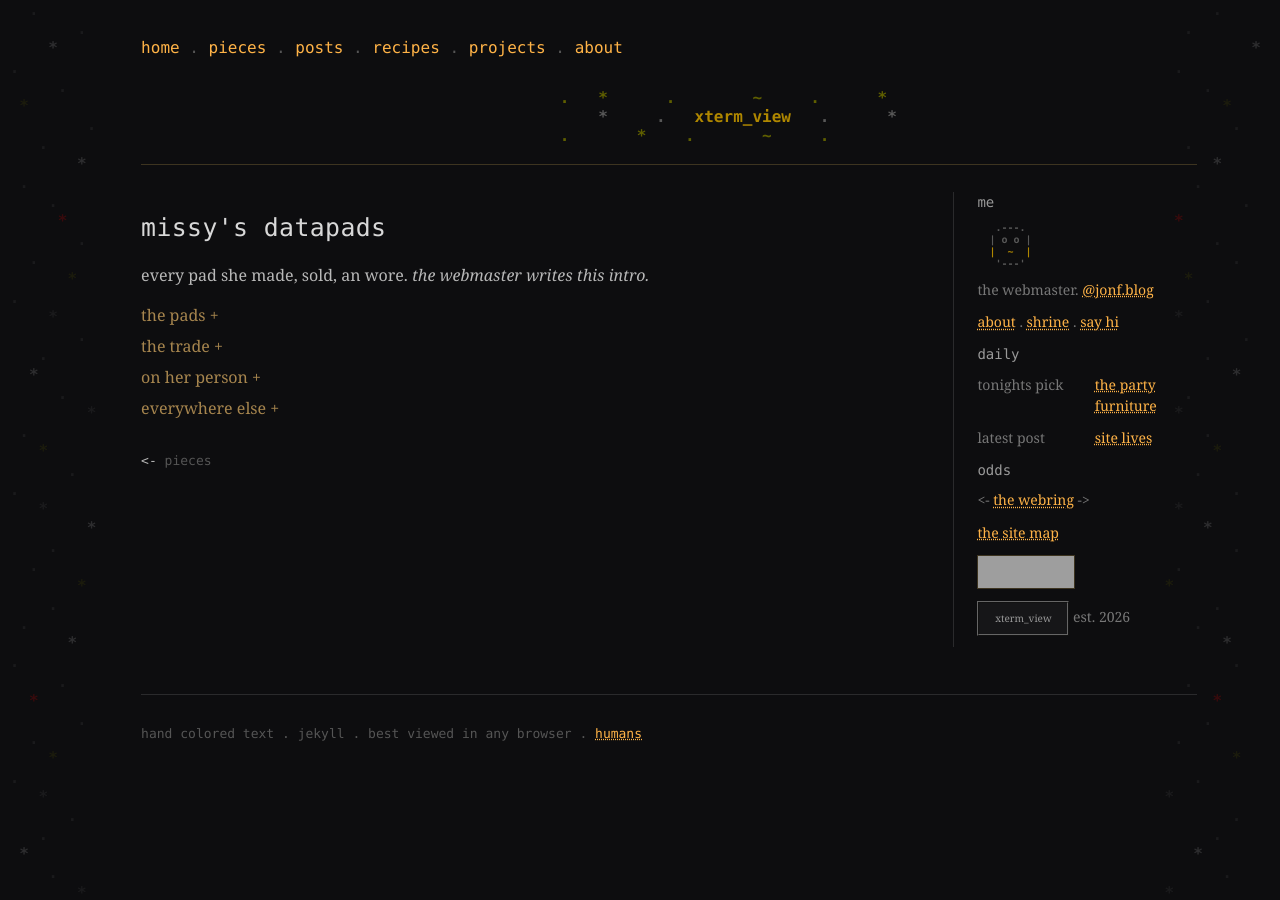
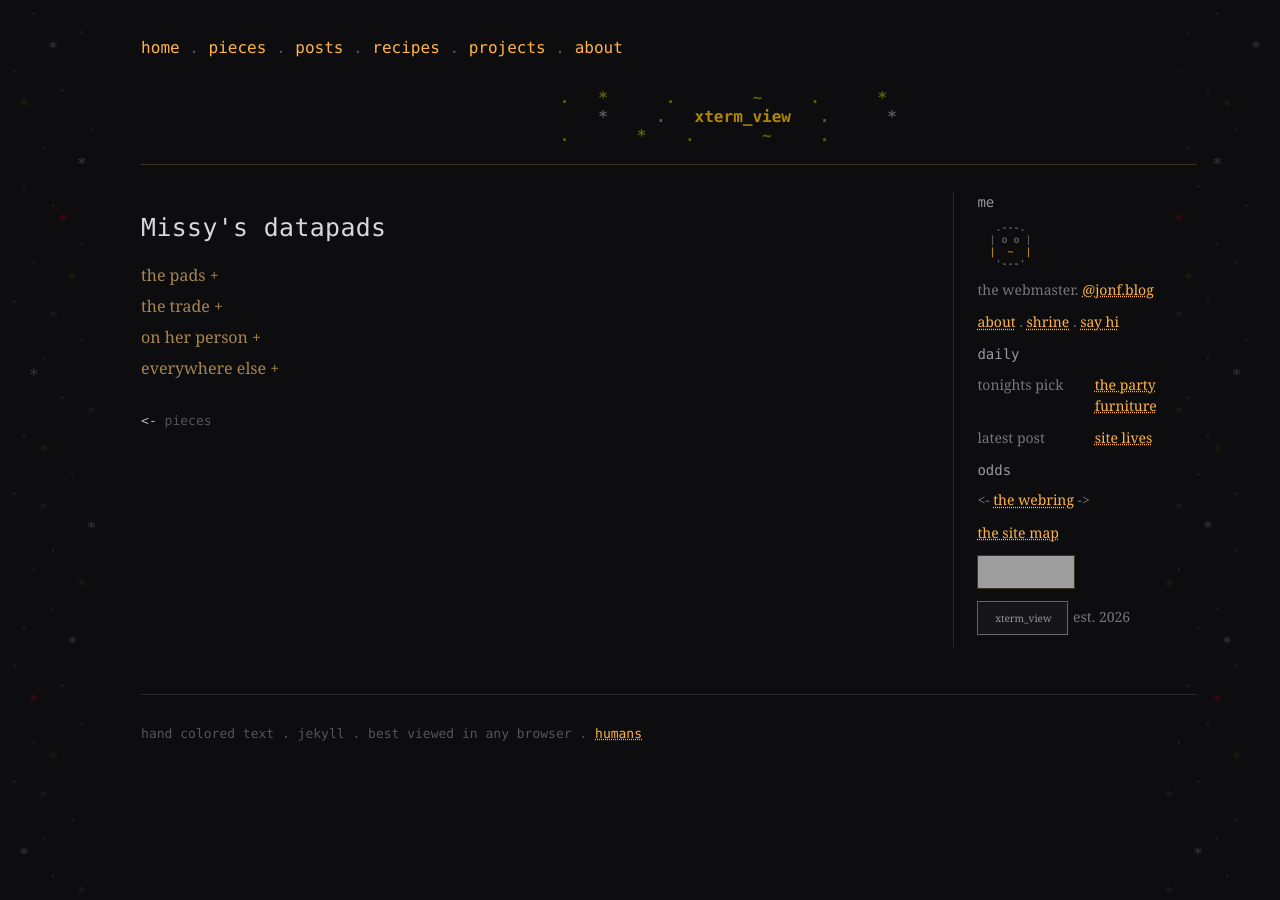
Before and after one commit to jf-atray/jf-atray.github.io, a Jekyll site: the page built from pieces/missy-datapads.md, in a window 1280 px wide. Built offline with Jekyll 4.4.1, drawn with Linux system fonts in a browser that asks for light colours; grey boxes are pictures that could not be loaded.

Commit message:
Missy content.

```diff
--- a/pieces/missy-datapads.md
+++ b/pieces/missy-datapads.md
@@ -1,5 +1,5 @@
 ---
-title: missy's datapads
+title: Missy's datapads
 permalink: /pieces/missy-datapads.html
 family: missy
 parent: /pieces.html
@@ -15,7 +15,7 @@ folds:
 ---
 
 
-every pad she made, sold, an wore. <em>the webmaster writes this intro.</em>
+
 
 {% for f in page.folds %}
 {% include tagfold.html tag=f.tag title=f.title %}
```
Also changed, not shown: pieces/missy-crafts.md (+1 -1 lines).
